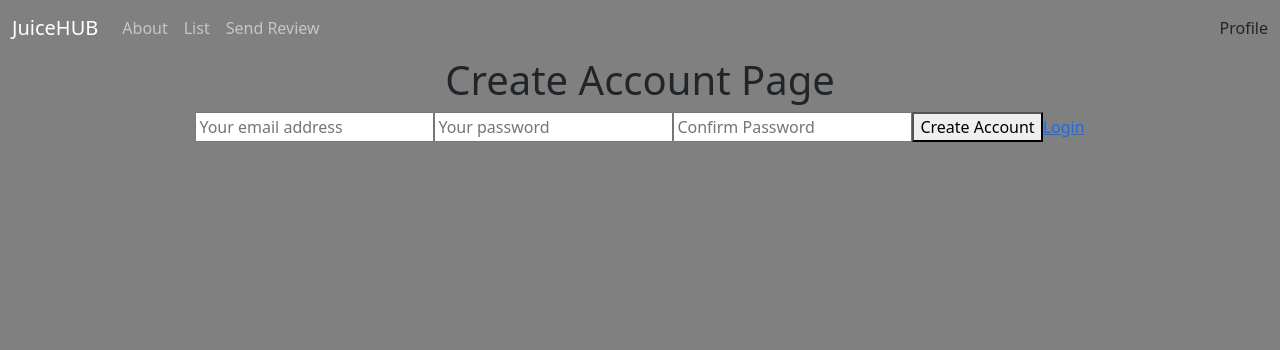
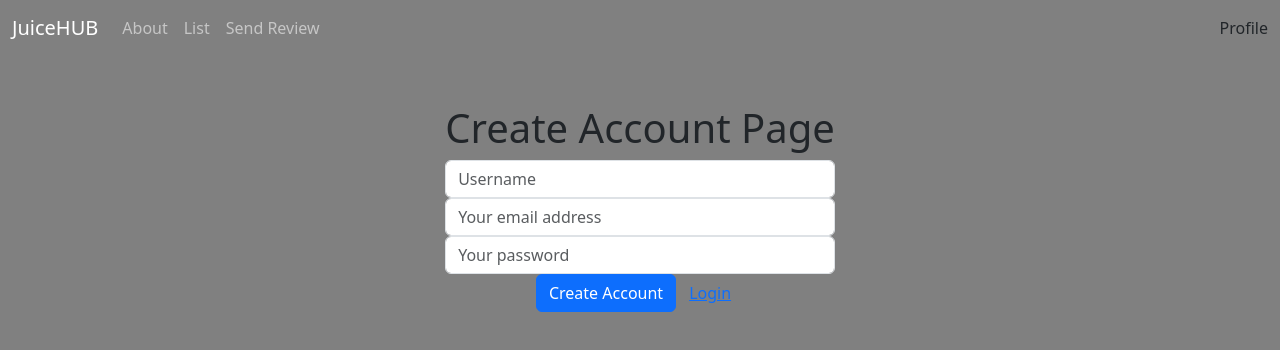
Before and after one commit to Saul999/JuiceHUB, a React (Vite) app in the folder frontend/: page /create-account in a window 1280 px wide. Shown: the top 350 px of the page. Built offline with nearby package versions, Linux system fonts and the light colour scheme.

Commit message:
updated pages for mongo signins and logins

```diff
--- a/frontend/src/pages/CreateAccPage.tsx
+++ b/frontend/src/pages/CreateAccPage.tsx
@@ -1,57 +1,106 @@
-import { createUserWithEmailAndPassword, getAuth } from "firebase/auth";
+// import { createUserWithEmailAndPassword, getAuth } from "firebase/auth";
 import { useState } from "react";
-import { Link, useNavigate } from "react-router-dom";
+import { Link } from "react-router-dom";
+import { Form, Button, Alert, Col, Container, Row } from "react-bootstrap";
+
 function CreateAccPage() {
-  const [email, setEmail] = useState("");
-  const [password, setPassword] = useState("");
-  const [confirmPass, setConfirmPass] = useState("");
-  const [error, setError] = useState("");
+  // const [email, setEmail] = useState("");
+  // const [password, setPassword] = useState("");
+  // const [confirmPass, setConfirmPass] = useState("");
+  const [formData, setFormData] = useState({});
+  const [loading, setLoading] = useState(false);
+  const [error, setError] = useState(false);
 
-  const navigate = useNavigate();
-  const createAccount = async () => {
+  const handleChange = (e: React.ChangeEvent<HTMLInputElement>) => {
+    setFormData({ ...formData, [e.target.id]: e.target.value });
+  };
+
+  const handleSubmit = async (e: { preventDefault: () => void }) => {
     try {
-      if (password !== confirmPass) {
-        setError("Passwords do not match !");
+      setLoading(true);
+      setError(false);
+
+      e.preventDefault();
+      const res = await fetch("http://localhost:4000/auth/signup", {
+        method: "POST",
+        headers: {
+          "Content-Type": "application/json",
+        },
+        body: JSON.stringify(formData),
+      });
+      const data = await res.json();
+      if (data.success === false) {
+        setError(true);
         return;
       }
-      if (password.length < 6) {
-        setError("Password must be at least 6 characters long!");
-        return;
-      }
-
-      await createUserWithEmailAndPassword(getAuth(), email, password);
-      navigate("/profile");
+      setLoading(false);
     } catch {
-      setError(error);
+      setLoading(false);
+      setError(true);
     }
   };
 
+  // const navigate = useNavigate();
+  // const createAccount = async () => {
+  //   try {
+  //     if (password !== confirmPass) {
+  //       setError("Passwords do not match !");
+  //       return;
+  //     }
+  //     if (password.length < 6) {
+  //       setError("Password must be at least 6 characters long!");
+  //       return;
+  //     }
+
+  //     await createUserWithEmailAndPassword(getAuth(), email, password);
+  //     navigate("/profile");
+  //   } catch {
+  //     setError(error);
+  //   }
+  // };
+
   return (
-    <>
-      <div className="content-container">
-        <h1>Create Account Page</h1>
-        {error && <p className="error">{error}</p>}
-        <input
-          placeholder="Your email address"
-          value={email}
-          onChange={(e) => setEmail(e.target.value)}
-        ></input>
-        <input
-          type="password"
-          placeholder="Your password"
-          value={password}
-          onChange={(e) => setPassword(e.target.value)}
-        ></input>
-        <input
-          type="password"
-          placeholder="Confirm Password"
-          value={confirmPass}
-          onChange={(e) => setConfirmPass(e.target.value)}
-        ></input>
-        <button onClick={createAccount}>Create Account</button>
-        <Link to="/login">Login</Link>
-      </div>
-    </>
+    <Container>
+      <Row className="justify-content-md-center mt-5">
+        <Col md="auto">
+          <h1>Create Account Page</h1>
+          {error && <Alert variant="danger">{error}</Alert>}
+          <Form onSubmit={handleSubmit}>
+            <Form.Group>
+              <Form.Control
+                type="text"
+                placeholder="Username"
+                id="username"
+                onChange={handleChange}
+              />
+            </Form.Group>
+            <Form.Group>
+              <Form.Control
+                type="email"
+                placeholder="Your email address"
+                id="email"
+                onChange={handleChange}
+              />
+            </Form.Group>
+
+            <Form.Group>
+              <Form.Control
+                type="password"
+                placeholder="Your password"
+                id="password"
+                onChange={handleChange}
+              />
+            </Form.Group>
+            <Button variant="primary" type="submit" disabled={loading}>
+              {loading ? "Loading..." : "Create Account"}
+            </Button>
+            <Link to="/login" className="btn btn-link">
+              Login
+            </Link>
+          </Form>
+        </Col>
+      </Row>
+    </Container>
   );
 }
 
--- a/frontend/src/pages/LoginPage.tsx
+++ b/frontend/src/pages/LoginPage.tsx
@@ -1,6 +1,7 @@
 import { useState } from "react";
 import { Link, useNavigate } from "react-router-dom";
 import { getAuth, signInWithEmailAndPassword } from "firebase/auth";
+import { Form, Button, Container, Row, Col, Alert } from "react-bootstrap";
 
 function LoginPage() {
   const [email, setEmail] = useState("");
@@ -18,25 +19,44 @@ function LoginPage() {
   };
 
   return (
-    <>
-      <div className="content-container">
+    <Container>
+      <Row className="justify-content-md-center mt-5">
+        <Col md="auto">
           <h1>Log In Page</h1>
-        {error && <p className="error">{error}</p>}
-        <input
+          {error && <Alert variant="danger">{error}</Alert>}
+          <Form>
+            <Form.Group controlId="formBasicEmail">
+              <Form.Control
+                type="email"
                 placeholder="Your email address"
                 value={email}
                 onChange={(e) => setEmail(e.target.value)}
-        ></input>
-        <input
+              />
+            </Form.Group>
+
+            <Form.Group controlId="formBasicPassword">
+              <Form.Control
                 type="password"
                 placeholder="Your password"
                 value={password}
                 onChange={(e) => setPassword(e.target.value)}
-        ></input>
-        <button onClick={logIn}>Log in</button>
-        <Link to="/create-account">Create Account Here</Link>
+              />
+            </Form.Group>
+
+            <Button variant="primary" onClick={logIn}>
+              Log in
+            </Button>
+            <Link to="/create-account" className="ml-2">
+              Create Account Here
+            </Link>
+          </Form>
+          <div className="mt-3">
+            <Button variant="outline-danger">Sign in with Google</Button>{" "}
+            <Button variant="outline-dark">Sign in with Github</Button>
           </div>
-    </>
+        </Col>
+      </Row>
+    </Container>
   );
 }
 
```
Lines whose indentation alone changed are shown as unchanged.
